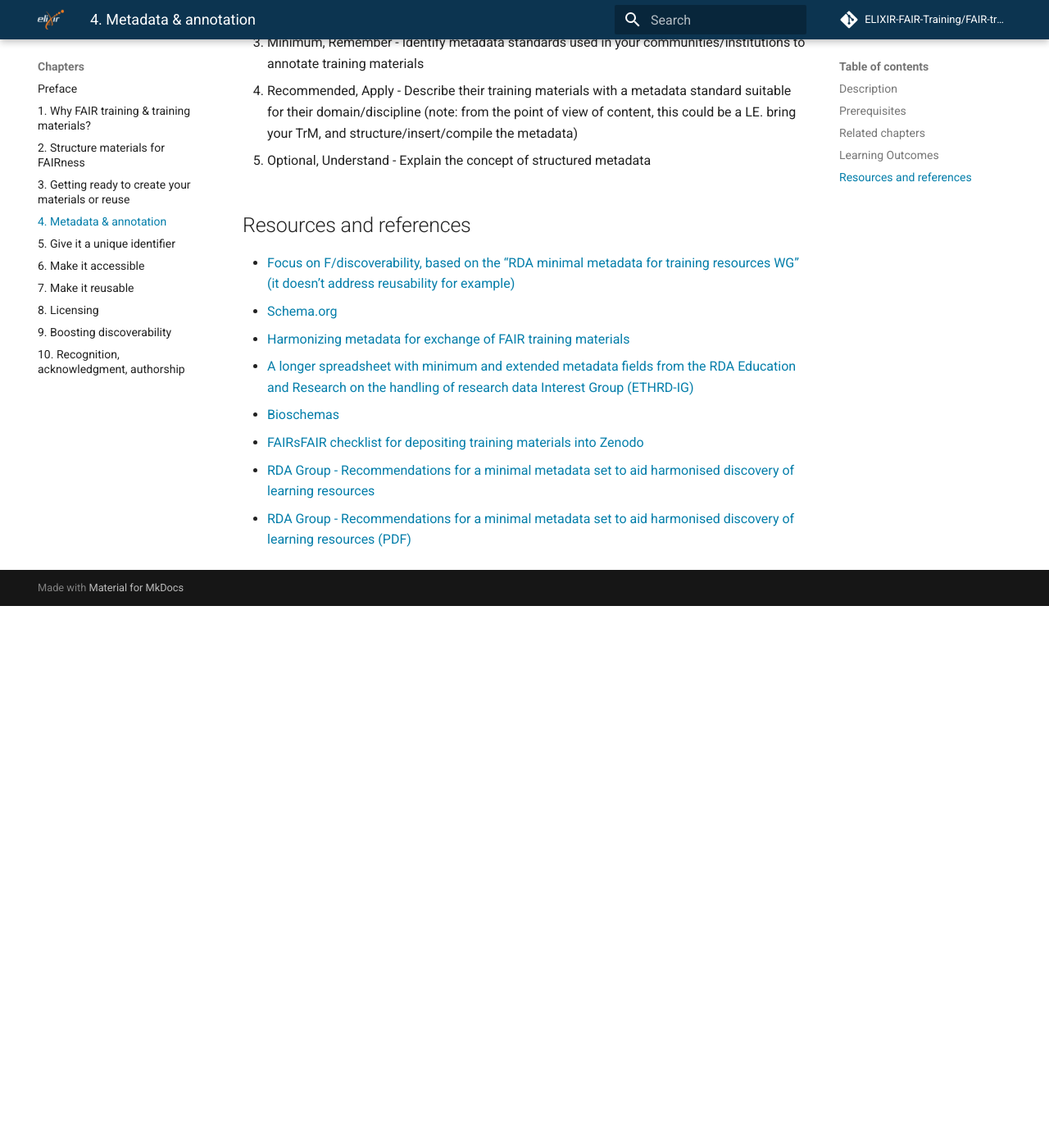
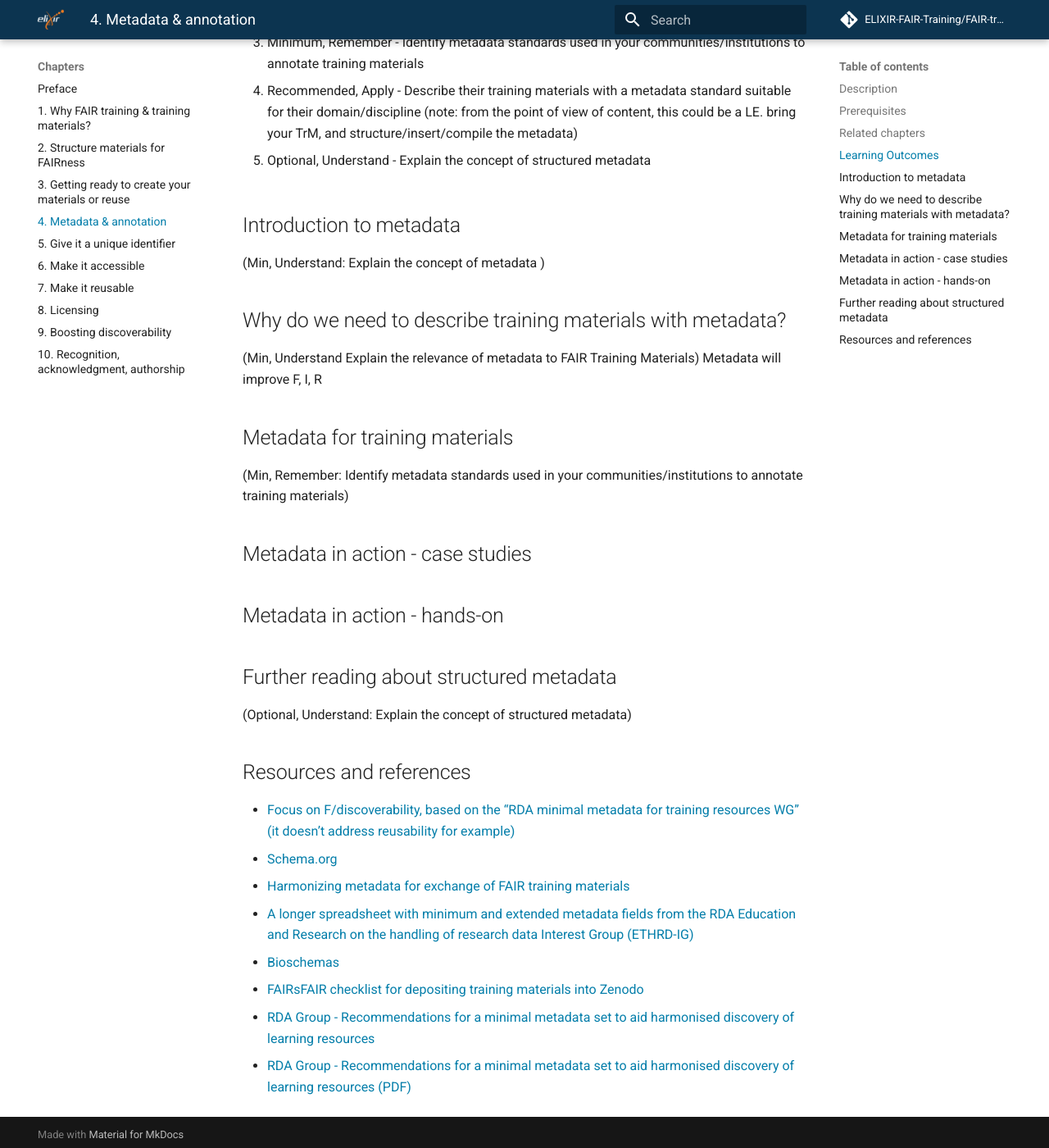
Before and after one commit to elixir-europe-training/ELIXIR-TrP-FAIR-training-handbook, an MkDocs documentation site: the page built from docs/chapters/chapter_04.md, in a window 1280 px wide and 1400 px high, scrolled down 900 px. Shown: the whole window at 82% size. Built offline with MkDocs 1.6.1 and Material for MkDocs 9.7.7, drawn with Linux system fonts in a browser that asks for light colours; comment, search, counter and statistics services are not loaded; before the commit the page ends 1639 px from its top, so only the background shows below that.

Commit message:
added titles

```diff
--- a/docs/chapters/chapter_04.md
+++ b/docs/chapters/chapter_04.md
@@ -25,6 +25,18 @@ By the end of this Chapter, learners will be able to:
 4. Recommended, Apply - Describe their training materials with a metadata standard suitable for their domain/discipline (note: from the point of view of content, this could be a LE. bring your TrM, and structure/insert/compile the metadata)
 
 5. Optional, Understand - Explain the concept of structured metadata
+## Introduction to metadata
+(Min, Understand: Explain the concept of metadata )
+## Why do we need to describe training materials with metadata?
+(Min, Understand Explain the relevance of metadata to FAIR Training Materials)
+Metadata will improve F, I, R
+## Metadata for training materials
+(Min, Remember: Identify metadata standards used in your communities/institutions to annotate training materials)
+## Metadata in action - case studies
+## Metadata in action - hands-on
+
+## Further reading about structured metadata
+(Optional, Understand: Explain the concept of structured metadata)
 ## Resources and references
 - [Focus on F/discoverability, based on the “RDA minimal metadata for training resources WG” (it doesn’t address reusability for example)](https://wiki.eoscfuture.eu/display/PUBLIC/RDA+Minimal+Metadata+for+Learning+Resources)
 - [Schema.org](http://schema.org/)
```
